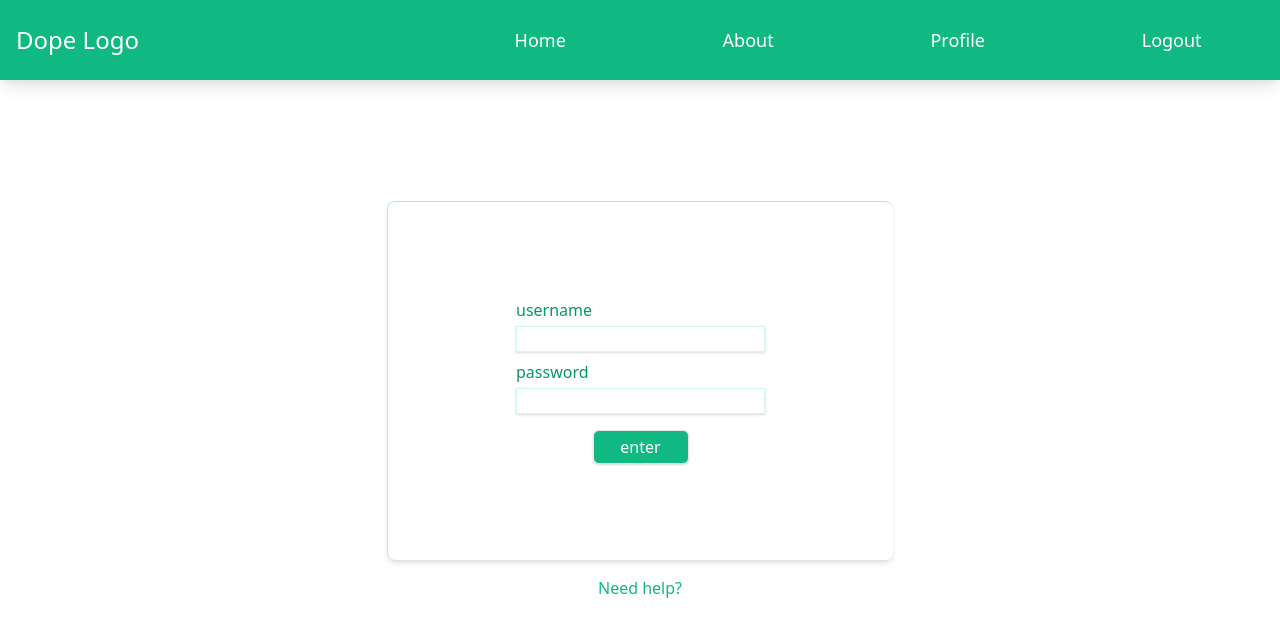
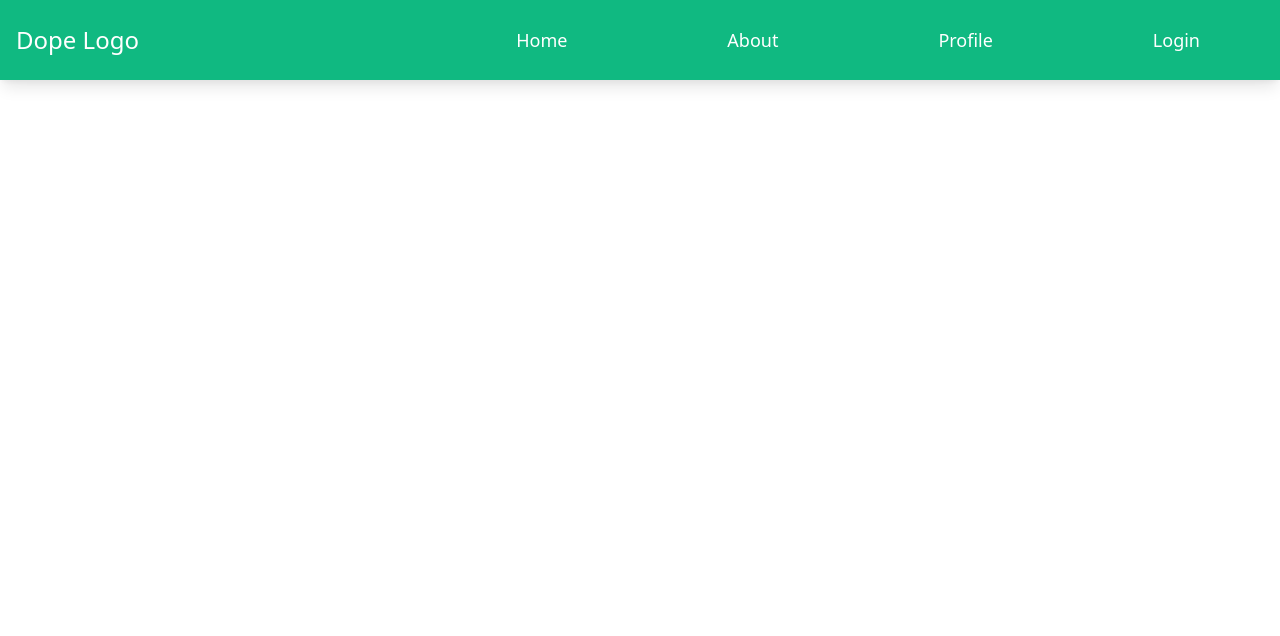
Before and after one commit to Yertayev01/blog_app_fastapi_react, a React (Create React App) app in the folder client/: page / in a window 1280 px wide. Shown: the top 636 px of the page. Built offline with nearby package versions, Linux system fonts and the light colour scheme.

Commit message:
Set up router

```diff
--- a/client/package.json
+++ b/client/package.json
@@ -10,6 +10,7 @@
     "@testing-library/user-event": "^12.1.10",
     "react": "^17.0.2",
     "react-dom": "^17.0.2",
+    "react-router-dom": "^6.0.0",
     "react-scripts": "4.0.3",
     "web-vitals": "^1.0.1"
   },
--- a/client/src/App.js
+++ b/client/src/App.js
@@ -1,28 +1,21 @@
-import React, { useState } from "react";
-
+import React from "react";
+import { Routes, Route } from "react-router-dom";
 import Nav from "./components/Nav/Nav";
 import Login from "./components/Login";
+import UserList from "./components/UserList";
 
 function App() {
-  const [users, setUsers] = useState([]);
+  return (
+    <div className="font-sans	min-h-screen flex flex-col md:flex-wrap md:flex-row justify-center">
+      <Nav />
 
-  const renderUserList = () => {
-    return users.map((user) => {
-      return (
-        <>
-          <p>id: {user.id}</p>
-          <p>email: {user.email}</p>
-        </>
-      );
-    });
-  };
-
-  return (
-    <main className="font-sans	min-h-screen flex flex-col justify-center">
-      <Nav />
-      <Login setUsers={setUsers} />
-      {renderUserList()}
-    </main>
+      <Routes>
+        <Route path="/login" element={<Login />} />
+        <Route path="/home" element={<UserList />} />
+        <Route path="/about" element={<div>about</div>} />
+        <Route path="/profile" element={<div>profile</div>} />
+      </Routes>
+    </div>
   );
 }
 
--- a/client/src/components/Login.js
+++ b/client/src/components/Login.js
@@ -1,31 +1,23 @@
 import React, { useState, useRef } from "react";
+import { useNavigate } from "react-router-dom";
 import Input from "./Input";
 import Modal from "./Modal";
 
-const Login = ({ setUsers }) => {
+const Login = () => {
   const [username, setUsername] = useState("");
   const [password, setPassword] = useState("");
   const [showModal, setShowModal] = useState(false);
   const [loading, setLoading] = useState(false);
+  const navigate = useNavigate();
   const modalRef = useRef();
 
   const onSubmit = (e) => {
     e.preventDefault();
     setLoading(true);
-    fetch("http://127.0.0.1:8000/users")
-      .then((res) => {
-        if (res.ok) return res.json();
-        throw res;
-      })
-      .then((data) => {
-        setUsers([...data]);
-      })
-      .catch((err) => {
-        // console.log(err);
-      })
-      .finally(() => {
-        setLoading(false);
-      });
+    setTimeout(() => {
+      setLoading(false);
+      navigate("/home");
+    }, 1000);
   };
 
   const loginModal = (
--- a/client/src/components/Modal.js
+++ b/client/src/components/Modal.js
@@ -1,6 +1,6 @@
 import React, { useEffect } from "react";
 import Portal from "./Portal";
-import { offClickHelper } from "../utils";
+import { offClickHelper } from "./utils/utils";
 
 const Modal = ({ children, modalRef, offClick }) => {
   useEffect(() => {
--- a/client/src/components/Nav/Menu.js
+++ b/client/src/components/Nav/Menu.js
@@ -1,15 +1,7 @@
-const Menu = ({ items, className }) => {
-  return (
-    <div className={className}>
-      {items.map((item) => {
-        return (
-          <span className="px-10 py-2 text-lg text-white border hover:border-b-2 border-green-50 border-opacity-0 active:text-green-100 hover:border-opacity-50 hover:shadow active:border-b-0 active:border-opacity-0 active:shadow-inner active:bg-green-600 active:bg-opacity-30 rounded cursor-pointer">
-            {item}
-          </span>
-        );
-      })}
-    </div>
-  );
+const Menu = ({ navLinks, className }) => {
+  const navLinkStyle = `px-10 py-2 text-lg text-white border hover:border-b-2 border-green-50 border-opacity-0 active:text-green-100 hover:border-opacity-50 hover:shadow active:border-b-0 active:border-opacity-0 active:shadow-inner active:bg-green-600 active:bg-opacity-30 rounded cursor-pointer`;
+
+  return <div className={className}>{navLinks(navLinkStyle)}</div>;
 };
 
 export default Menu;
--- a/client/src/components/Nav/Mobile/MobileMenuDropdown.js
+++ b/client/src/components/Nav/Mobile/MobileMenuDropdown.js
@@ -1,7 +1,7 @@
 import React, { useEffect, useRef } from "react";
-import { offClickHelper } from "../../../utils";
+import { offClickHelper } from "../../utils/utils";
 
-const MobileNavDropdown = ({ items, offClick }) => {
+const MobileNavDropdown = ({ navLinks, offClick }) => {
   const dropdownRef = useRef();
 
   useEffect(() => {
@@ -9,23 +9,15 @@ const MobileNavDropdown = ({ items, offClick }) => {
     return cleanup;
   }, [dropdownRef, offClick]);
 
+  const navLinkStyle = `flex justify-center py-4 bg-green-50 cursor-pointer text-green-600 font-bold active:text-green-50 active:bg-green-200`;
+
   return (
     <div className="w-screen h-screen top-20 left-0 absolute items-stretch backdrop-filter backdrop-blur-sm ">
       <div
         ref={dropdownRef}
         className="flex flex-col divide-y-2 divide-green-150"
       >
-        {items.map((item) => {
-          return (
-            <span
-              key={item}
-              onClick={() => {}}
-              className="flex justify-center py-4 bg-green-50 cursor-pointer text-green-600 font-bold active:text-green-50 active:bg-green-200"
-            >
-              {item}
-            </span>
-          );
-        })}
+        {navLinks(navLinkStyle, offClick)}
       </div>
     </div>
   );
--- a/client/src/components/Nav/Mobile/MobileNav.js
+++ b/client/src/components/Nav/Mobile/MobileNav.js
@@ -2,7 +2,7 @@ import React, { useState } from "react";
 import { MenuIcon, XIcon } from "@heroicons/react/outline";
 import MobileNavDropdown from "./MobileMenuDropdown";
 
-const MobileNav = ({ items, className }) => {
+const MobileNav = ({ navLinks, className }) => {
   const [dropdownActive, setDropdownActive] = useState(false);
 
   const toggleDropdownActive = () => {
@@ -19,7 +19,10 @@ const MobileNav = ({ items, className }) => {
       ) : (
         <>
           <XIcon className="h-14 w-14 p-1 flex justify-center items-center text-white text-2xl cursor-pointer" />
-          <MobileNavDropdown items={items} offClick={toggleDropdownActive} />
+          <MobileNavDropdown
+            navLinks={navLinks}
+            offClick={toggleDropdownActive}
+          />
         </>
       )}
     </div>
--- a/client/src/components/Nav/Nav.js
+++ b/client/src/components/Nav/Nav.js
@@ -1,20 +1,35 @@
 import React from "react";
+import { NavLink } from "react-router-dom";
 import Menu from "./Menu";
 import MobileNav from "./Mobile/MobileNav";
 
 const Nav = () => {
-  const items = ["Home", "About", "Profile", "Logout"];
+  const navLinks = (className, onClick) => {
+    const items = ["Home", "About", "Profile", "Login"];
+    return items.map((item) => {
+      return (
+        <NavLink
+          key={item}
+          to={`/${item.toLowerCase()}`}
+          className={className}
+          onClick={onClick}
+        >
+          {item}
+        </NavLink>
+      );
+    });
+  };
 
   return (
     <nav className="fixed top-0 w-screen bg-green-500 h-20 flex items-center shadow-lg">
       <div className="px-4 text-white text-2xl">Dope Logo</div>
       <div className="flex flex-grow justify-end items-center h-full">
-        <MobileNav className={"lg:hidden"} items={items} />
+        <MobileNav className={"lg:hidden"} navLinks={navLinks} />
         <Menu
           className={
             "hidden lg:block lg:flex justify-around items-center w-3/4"
           }
-          items={items}
+          navLinks={navLinks}
         />
       </div>
     </nav>
--- /dev/null
+++ b/client/src/components/UserList.js
@@ -0,0 +1,52 @@
+import React, { useState, useEffect } from "react";
+import { fetchSet } from "./utils/fetchSet";
+
+const UserList = () => {
+  const [users, setUsers] = useState([]);
+
+  useEffect(() => {
+    const url = "http://127.0.0.1:8000/users";
+    const storeData = (data) => {
+      setUsers([...data]);
+    };
+
+    fetchSet(url, storeData, () => {});
+  }, []);
+
+  return (
+    <div className="mt-10 p-20 border grid lg:grid-cols-2 gap-8">
+      {users.map((user) => {
+        return (
+          <div
+            key={user.email}
+            className="bg-green-50 rounded-md border-l-2 shadow text-green-700 p-10 px-10 h-80 w-80"
+          >
+            <p>
+              id: <span className="text-indigo-300">{user.id}</span>
+            </p>
+            <p>
+              email: <span className="text-indigo-300">{user.email}</span>
+            </p>
+            {user.items && (
+              <>
+                <h4>items:</h4>
+                <div className="bg-white border divide-y-2 pr-2 divide-green-150 mt-2 rounded flex flex-col h-40 overflow-auto">
+                  {user.items.map((item) => {
+                    return (
+                      <div className="bg-white rounded-lg p-4 text-sm">
+                        <h4>title: {item.title}</h4>
+                        <p>description: {item.description}</p>
+                      </div>
+                    );
+                  })}
+                </div>
+              </>
+            )}
+          </div>
+        );
+      })}
+    </div>
+  );
+};
+
+export default UserList;
--- /dev/null
+++ b/client/src/components/utils/fetchSet.js
@@ -0,0 +1,18 @@
+const fetchSet = (url, thenFunc, finalFunc) => {
+  fetch(url)
+    .then((res) => {
+      if (res.ok) return res.json();
+      throw res;
+    })
+    .then((data) => {
+      thenFunc(data);
+    })
+    .catch((err) => {
+      // console.log(err);
+    })
+    .finally(() => {
+      finalFunc();
+    });
+};
+
+module.exports = { fetchSet };
--- a/client/src/index.js
+++ b/client/src/index.js
@@ -1,12 +1,15 @@
 import React from "react";
 import ReactDOM from "react-dom";
 import "./index.css";
+import { BrowserRouter as Router } from "react-router-dom";
 import App from "./App";
 import reportWebVitals from "./reportWebVitals";
 
 ReactDOM.render(
   <React.StrictMode>
-    <App />
+    <Router>
+      <App />
+    </Router>
   </React.StrictMode>,
   document.getElementById("root")
 );
```
Also changed, not shown: client/src/components/utils/utils.js (renamed from client/src/utils.js), 2 other files (tests, documents, lock files or other folders).
